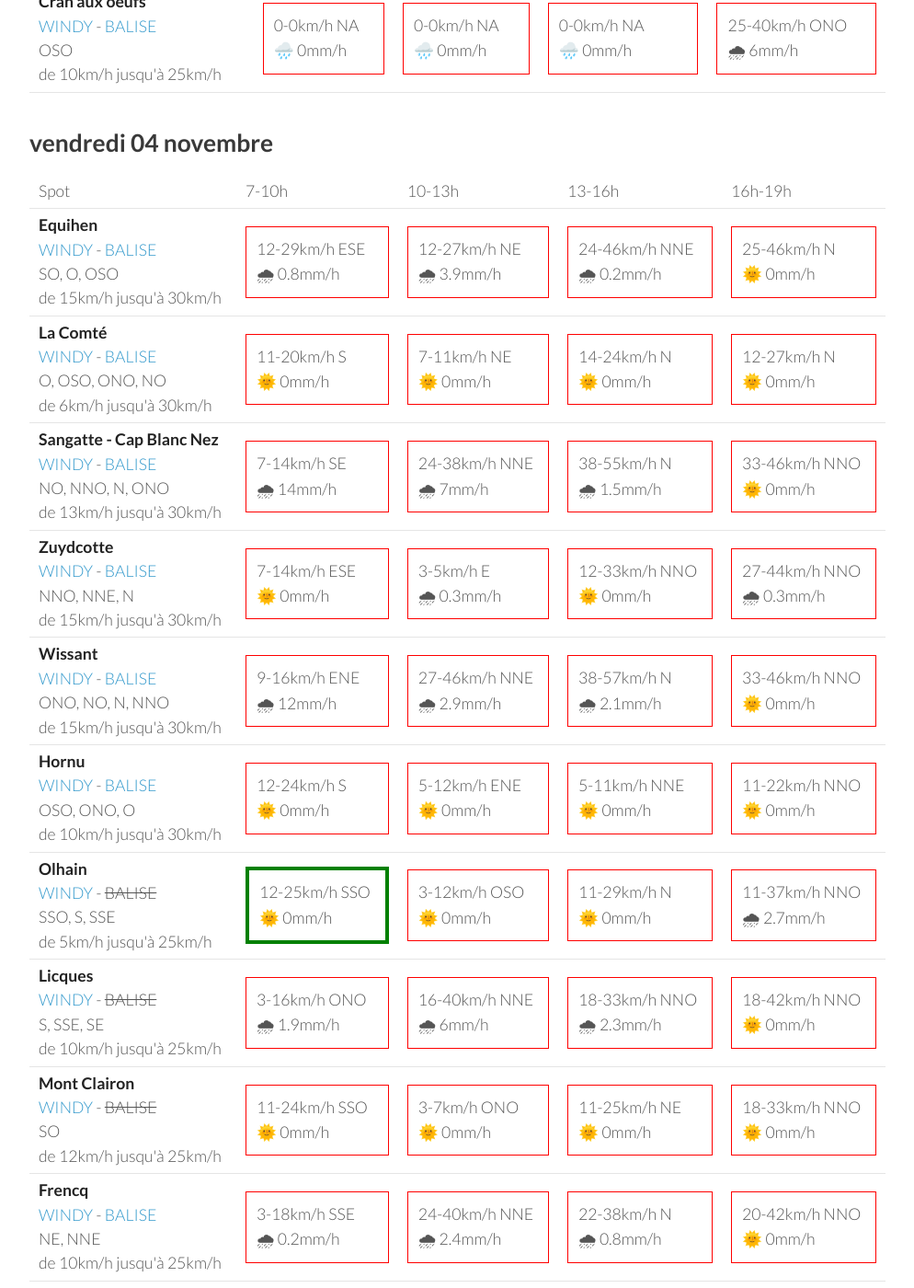
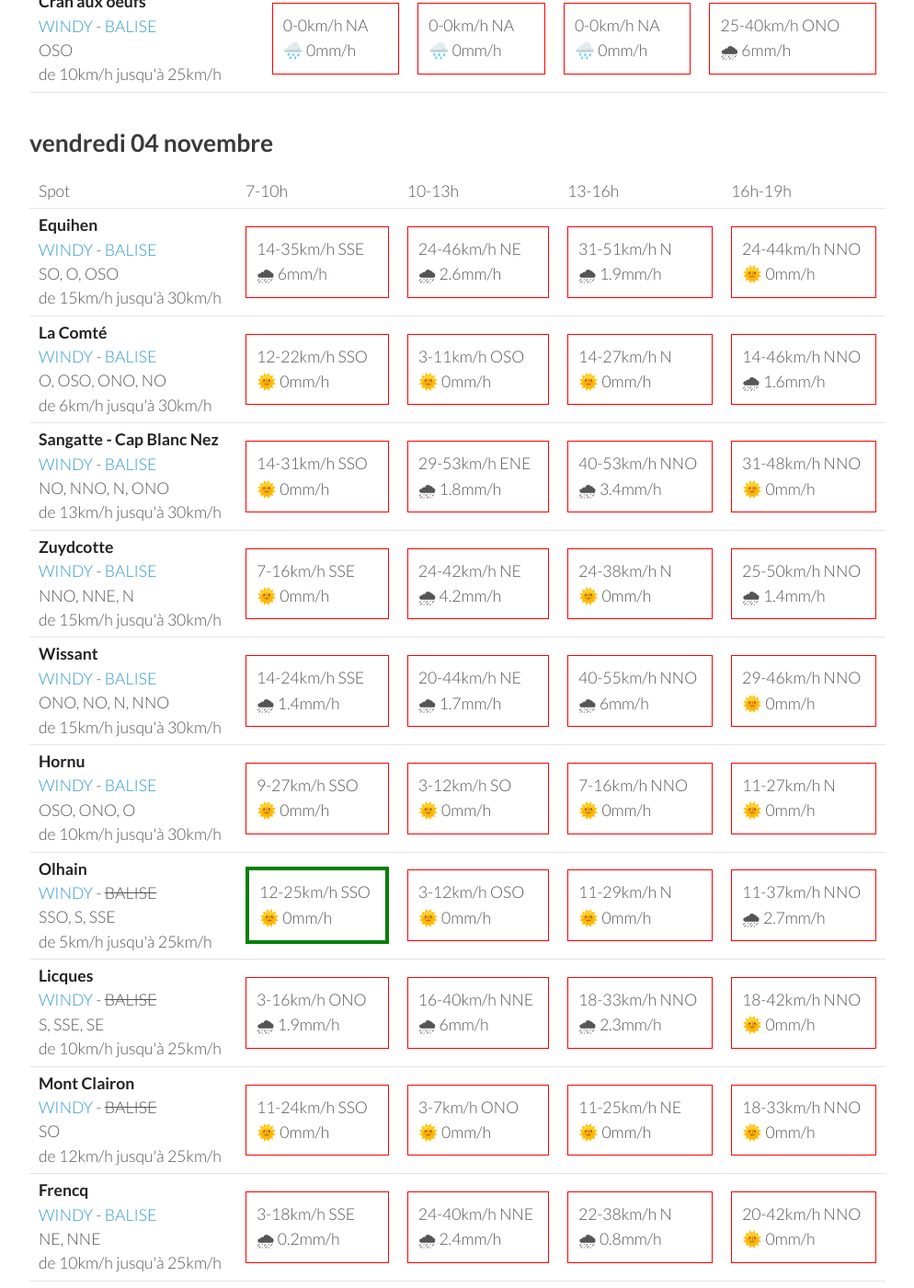
Before and after one commit to parapente-dans-le-nord/parapente-dans-le-nord.github.io, a Jekyll site: the page built from all.markdown, in a window 1280 px wide and 1400 px high, scrolled down 1665 px. Shown: the whole window at 92% size, without its empty margins (26-1020 px from the left). Built offline with Jekyll 4.4.1, drawn with Linux system fonts in a browser that asks for light colours; some of the changed text lies outside the part shown.

Commit message:
update index.markdown

```diff
--- a/all.markdown
+++ b/all.markdown
@@ -25,54 +25,54 @@ page mise à jour le jeudi 03 novembre 17:03
         <td><strong>Equihen</strong>  <br><a href="https://windy.com/50.679/1.572?50.279,1.571,8,m:e3CagdM">WINDY</a> - <span class=""><a href="https://balisemeteo.com/balise_histo.php?idBalise=159">BALISE</a> </span><br> <span class="vent-favorable">SO, O, OSO</span><br><span class="force-vent">de 15km/h jusqu'à 30km/h</span> </td>
 
             <td><div class="not-flyable"><p>0-0km/h NA</p><p>🌧️ 0mm/h</p></div></td>
-            <td><div class="not-flyable"><p>33-61km/h S</p><p>🌞 0mm/h</p></div></td>
-            <td><div class="not-flyable"><p>40-64km/h SSO</p><p>🌞 0.8mm/h</p></div></td>
-            <td><div class="not-flyable"><p>20-29km/h NO</p><p>🌞 12mm/h</p></div></td>
+            <td><div class="not-flyable"><p>0-0km/h NA</p><p>🌧️ 0mm/h</p></div></td>
+            <td><div class="not-flyable"><p>0-0km/h NA</p><p>🌧️ 0mm/h</p></div></td>
+            <td><div class="not-flyable"><p>24-53km/h ONO</p><p>🌧 7mm/h</p></div></td>
 
     </tr>
 <tr>
         <td><strong>La Comté</strong>  <br><a href="https://windy.com/50.426/2.500?50.025,2.499,8">WINDY</a> - <span class=""><a href="https://balisemeteo.com/balise.php?idBalise=">BALISE</a> </span><br> <span class="vent-favorable">O, OSO, ONO, NO</span><br><span class="force-vent">de 6km/h jusqu'à 30km/h</span> </td>
 
             <td><div class="not-flyable"><p>0-0km/h NA</p><p>🌧️ 0mm/h</p></div></td>
-            <td><div class="not-flyable"><p>31-51km/h S</p><p>🌞 0mm/h</p></div></td>
-            <td><div class="not-flyable"><p>31-53km/h S</p><p>🌞 0mm/h</p></div></td>
-            <td><div class="not-flyable"><p>16-44km/h SO</p><p>🌞 3.9mm/h</p></div></td>
+            <td><div class="not-flyable"><p>0-0km/h NA</p><p>🌧️ 0mm/h</p></div></td>
+            <td><div class="not-flyable"><p>0-0km/h NA</p><p>🌧️ 0mm/h</p></div></td>
+            <td><div class="not-flyable"><p>24-40km/h SO</p><p>🌧 0.7mm/h</p></div></td>
 
     </tr>
 <tr>
         <td><strong>Sangatte - Cap Blanc Nez</strong>  <br><a href="https://windy.com/50.945/1.742?50.548,1.741,8,m:e33agd3">WINDY</a> - <span class=""><a href="https://balisemeteo.com/balise_histo.php?idBalise=159">BALISE</a> </span><br> <span class="vent-favorable">NO, NNO, N, ONO</span><br><span class="force-vent">de 13km/h jusqu'à 30km/h</span> </td>
 
             <td><div class="not-flyable"><p>0-0km/h NA</p><p>🌧️ 0mm/h</p></div></td>
-            <td><div class="not-flyable"><p>33-53km/h S</p><p>🌞 0mm/h</p></div></td>
-            <td><div class="not-flyable"><p>33-55km/h SSO</p><p>🌞 0.7mm/h</p></div></td>
-            <td><div class="not-flyable"><p>18-35km/h NO</p><p>🌞 3.7mm/h</p></div></td>
+            <td><div class="not-flyable"><p>0-0km/h NA</p><p>🌧️ 0mm/h</p></div></td>
+            <td><div class="not-flyable"><p>0-0km/h NA</p><p>🌧️ 0mm/h</p></div></td>
+            <td><div class="not-flyable"><p>25-38km/h ONO</p><p>🌧 4.9mm/h</p></div></td>
 
     </tr>
 <tr>
         <td><strong>Zuydcotte</strong>  <br><a href="https://windy.com/51.064/2.491?50.669,2.488,8,m:e4hagfk">WINDY</a> - <span class=""><a href="https://www.allosurf.net/meteo/live/dunkerque-station-meteo-lfak-8329.html">BALISE</a> </span><br> <span class="vent-favorable">NNO, NNE, N</span><br><span class="force-vent">de 15km/h jusqu'à 30km/h</span> </td>
 
             <td><div class="not-flyable"><p>0-0km/h NA</p><p>🌧️ 0mm/h</p></div></td>
-            <td><div class="not-flyable"><p>33-57km/h S</p><p>🌞 0mm/h</p></div></td>
-            <td><div class="not-flyable"><p>27-53km/h S</p><p>🌞 0mm/h</p></div></td>
-            <td><div class="not-flyable"><p>14-38km/h SO</p><p>🌞 4.8mm/h</p></div></td>
+            <td><div class="not-flyable"><p>0-0km/h NA</p><p>🌧️ 0mm/h</p></div></td>
+            <td><div class="not-flyable"><p>0-0km/h NA</p><p>🌧️ 0mm/h</p></div></td>
+            <td><div class="not-flyable"><p>20-48km/h SO</p><p>🌧 0.5mm/h</p></div></td>
 
     </tr>
 <tr>
         <td><strong>Wissant</strong>  <br><a href="https://windy.com/50.885/1.653?50.488,1.653,8,m:e3XagdU">WINDY</a> - <span class=""><a href="https://balisemeteo.com/balise_histo.php?idBalise=159">BALISE</a> </span><br> <span class="vent-favorable">ONO, NO, N, NNO</span><br><span class="force-vent">de 15km/h jusqu'à 30km/h</span> </td>
 
             <td><div class="not-flyable"><p>0-0km/h NA</p><p>🌧️ 0mm/h</p></div></td>
-            <td><div class="not-flyable"><p>37-59km/h S</p><p>🌞 0mm/h</p></div></td>
-            <td><div class="not-flyable"><p>35-59km/h SSO</p><p>🌞 1mm/h</p></div></td>
-            <td><div class="not-flyable"><p>16-35km/h NO</p><p>🌞 6mm/h</p></div></td>
+            <td><div class="not-flyable"><p>0-0km/h NA</p><p>🌧️ 0mm/h</p></div></td>
+            <td><div class="not-flyable"><p>0-0km/h NA</p><p>🌧️ 0mm/h</p></div></td>
+            <td><div class="not-flyable"><p>25-37km/h ONO</p><p>🌧 6mm/h</p></div></td>
 
     </tr>
 <tr>
         <td><strong>Hornu</strong>  <br><a href="https://windy.com/50.424/3.819?50.024,3.818,8,m:e3daghw">WINDY</a> - <span class=""><a href="https://balisemeteo.com/balise_histo.php?idBalise=5040">BALISE</a> </span><br> <span class="vent-favorable">OSO, ONO, O</span><br><span class="force-vent">de 10km/h jusqu'à 30km/h</span> </td>
 
             <td><div class="not-flyable"><p>0-0km/h NA</p><p>🌧️ 0mm/h</p></div></td>
-            <td><div class="not-flyable"><p>25-50km/h S</p><p>🌞 0mm/h</p></div></td>
-            <td><div class="not-flyable"><p>27-53km/h S</p><p>🌞 0mm/h</p></div></td>
-            <td><div class="not-flyable"><p>22-48km/h S</p><p>🌞 2.5mm/h</p></div></td>
+            <td><div class="not-flyable"><p>0-0km/h NA</p><p>🌧️ 0mm/h</p></div></td>
+            <td><div class="not-flyable"><p>0-0km/h NA</p><p>🌧️ 0mm/h</p></div></td>
+            <td><div class="not-flyable"><p>22-46km/h S</p><p>🌞 0mm/h</p></div></td>
 
     </tr>
 <tr>
@@ -148,60 +148,60 @@ page mise à jour le jeudi 03 novembre 17:03
 <tr>
         <td><strong>Equihen</strong>  <br><a href="https://windy.com/50.679/1.572?50.279,1.571,8,m:e3CagdM">WINDY</a> - <span class=""><a href="https://balisemeteo.com/balise_histo.php?idBalise=159">BALISE</a> </span><br> <span class="vent-favorable">SO, O, OSO</span><br><span class="force-vent">de 15km/h jusqu'à 30km/h</span> </td>
 
-            <td><div class="not-flyable"><p>12-29km/h ESE</p><p>🌧 0.8mm/h</p></div></td>
-            <td><div class="not-flyable"><p>12-27km/h NE</p><p>🌧 3.9mm/h</p></div></td>
-            <td><div class="not-flyable"><p>24-46km/h NNE</p><p>🌧 0.2mm/h</p></div></td>
-            <td><div class="not-flyable"><p>25-46km/h N</p><p>🌞 0mm/h</p></div></td>
+            <td><div class="not-flyable"><p>14-35km/h SSE</p><p>🌧 6mm/h</p></div></td>
+            <td><div class="not-flyable"><p>24-46km/h NE</p><p>🌧 2.6mm/h</p></div></td>
+            <td><div class="not-flyable"><p>31-51km/h N</p><p>🌧 1.9mm/h</p></div></td>
+            <td><div class="not-flyable"><p>24-44km/h NNO</p><p>🌞 0mm/h</p></div></td>
 
 
     </tr>
 <tr>
         <td><strong>La Comté</strong>  <br><a href="https://windy.com/50.426/2.500?50.025,2.499,8">WINDY</a> - <span class=""><a href="https://balisemeteo.com/balise.php?idBalise=">BALISE</a> </span><br> <span class="vent-favorable">O, OSO, ONO, NO</span><br><span class="force-vent">de 6km/h jusqu'à 30km/h</span> </td>
 
-            <td><div class="not-flyable"><p>11-20km/h S</p><p>🌞 0mm/h</p></div></td>
-            <td><div class="not-flyable"><p>7-11km/h NE</p><p>🌞 0mm/h</p></div></td>
-            <td><div class="not-flyable"><p>14-24km/h N</p><p>🌞 0mm/h</p></div></td>
-            <td><div class="not-flyable"><p>12-27km/h N</p><p>🌞 0mm/h</p></div></td>
+            <td><div class="not-flyable"><p>12-22km/h SSO</p><p>🌞 0mm/h</p></div></td>
+            <td><div class="not-flyable"><p>3-11km/h OSO</p><p>🌞 0mm/h</p></div></td>
+            <td><div class="not-flyable"><p>14-27km/h N</p><p>🌞 0mm/h</p></div></td>
+            <td><div class="not-flyable"><p>14-46km/h NNO</p><p>🌧 1.6mm/h</p></div></td>
 
 
     </tr>
 <tr>
         <td><strong>Sangatte - Cap Blanc Nez</strong>  <br><a href="https://windy.com/50.945/1.742?50.548,1.741,8,m:e33agd3">WINDY</a> - <span class=""><a href="https://balisemeteo.com/balise_histo.php?idBalise=159">BALISE</a> </span><br> <span class="vent-favorable">NO, NNO, N, ONO</span><br><span class="force-vent">de 13km/h jusqu'à 30km/h</span> </td>
 
-            <td><div class="not-flyable"><p>7-14km/h SE</p><p>🌧 14mm/h</p></div></td>
-            <td><div class="not-flyable"><p>24-38km/h NNE</p><p>🌧 7mm/h</p></div></td>
-            <td><div class="not-flyable"><p>38-55km/h N</p><p>🌧 1.5mm/h</p></div></td>
-            <td><div class="not-flyable"><p>33-46km/h NNO</p><p>🌞 0mm/h</p></div></td>
+            <td><div class="not-flyable"><p>14-31km/h SSO</p><p>🌞 0mm/h</p></div></td>
+            <td><div class="not-flyable"><p>29-53km/h ENE</p><p>🌧 1.8mm/h</p></div></td>
+            <td><div class="not-flyable"><p>40-53km/h NNO</p><p>🌧 3.4mm/h</p></div></td>
+            <td><div class="not-flyable"><p>31-48km/h NNO</p><p>🌞 0mm/h</p></div></td>
 
 
     </tr>
 <tr>
         <td><strong>Zuydcotte</strong>  <br><a href="https://windy.com/51.064/2.491?50.669,2.488,8,m:e4hagfk">WINDY</a> - <span class=""><a href="https://www.allosurf.net/meteo/live/dunkerque-station-meteo-lfak-8329.html">BALISE</a> </span><br> <span class="vent-favorable">NNO, NNE, N</span><br><span class="force-vent">de 15km/h jusqu'à 30km/h</span> </td>
 
-            <td><div class="not-flyable"><p>7-14km/h ESE</p><p>🌞 0mm/h</p></div></td>
-            <td><div class="not-flyable"><p>3-5km/h E</p><p>🌧 0.3mm/h</p></div></td>
-            <td><div class="not-flyable"><p>12-33km/h NNO</p><p>🌞 0mm/h</p></div></td>
-            <td><div class="not-flyable"><p>27-44km/h NNO</p><p>🌧 0.3mm/h</p></div></td>
+            <td><div class="not-flyable"><p>7-16km/h SSE</p><p>🌞 0mm/h</p></div></td>
+            <td><div class="not-flyable"><p>24-42km/h NE</p><p>🌧 4.2mm/h</p></div></td>
+            <td><div class="not-flyable"><p>24-38km/h N</p><p>🌞 0mm/h</p></div></td>
+            <td><div class="not-flyable"><p>25-50km/h NNO</p><p>🌧 1.4mm/h</p></div></td>
 
 
     </tr>
 <tr>
         <td><strong>Wissant</strong>  <br><a href="https://windy.com/50.885/1.653?50.488,1.653,8,m:e3XagdU">WINDY</a> - <span class=""><a href="https://balisemeteo.com/balise_histo.php?idBalise=159">BALISE</a> </span><br> <span class="vent-favorable">ONO, NO, N, NNO</span><br><span class="force-vent">de 15km/h jusqu'à 30km/h</span> </td>
 
-            <td><div class="not-flyable"><p>9-16km/h ENE</p><p>🌧 12mm/h</p></div></td>
-            <td><div class="not-flyable"><p>27-46km/h NNE</p><p>🌧 2.9mm/h</p></div></td>
-            <td><div class="not-flyable"><p>38-57km/h N</p><p>🌧 2.1mm/h</p></div></td>
-            <td><div class="not-flyable"><p>33-46km/h NNO</p><p>🌞 0mm/h</p></div></td>
+            <td><div class="not-flyable"><p>14-24km/h SSE</p><p>🌧 1.4mm/h</p></div></td>
+            <td><div class="not-flyable"><p>20-44km/h NE</p><p>🌧 1.7mm/h</p></div></td>
+            <td><div class="not-flyable"><p>40-55km/h NNO</p><p>🌧 6mm/h</p></div></td>
+            <td><div class="not-flyable"><p>29-46km/h NNO</p><p>🌞 0mm/h</p></div></td>
 
 
     </tr>
 <tr>
         <td><strong>Hornu</strong>  <br><a href="https://windy.com/50.424/3.819?50.024,3.818,8,m:e3daghw">WINDY</a> - <span class=""><a href="https://balisemeteo.com/balise_histo.php?idBalise=5040">BALISE</a> </span><br> <span class="vent-favorable">OSO, ONO, O</span><br><span class="force-vent">de 10km/h jusqu'à 30km/h</span> </td>
 
-            <td><div class="not-flyable"><p>12-24km/h S</p><p>🌞 0mm/h</p></div></td>
-            <td><div class="not-flyable"><p>5-12km/h ENE</p><p>🌞 0mm/h</p></div></td>
-            <td><div class="not-flyable"><p>5-11km/h NNE</p><p>🌞 0mm/h</p></div></td>
-            <td><div class="not-flyable"><p>11-22km/h NNO</p><p>🌞 0mm/h</p></div></td>
+            <td><div class="not-flyable"><p>9-27km/h SSO</p><p>🌞 0mm/h</p></div></td>
+            <td><div class="not-flyable"><p>3-12km/h SO</p><p>🌞 0mm/h</p></div></td>
+            <td><div class="not-flyable"><p>7-16km/h NNO</p><p>🌞 0mm/h</p></div></td>
+            <td><div class="not-flyable"><p>11-27km/h N</p><p>🌞 0mm/h</p></div></td>
 
 
     </tr>
@@ -284,17 +284,17 @@ page mise à jour le jeudi 03 novembre 17:03
 <tr>
         <td><strong>Equihen</strong>  <br><a href="https://windy.com/50.679/1.572?50.279,1.571,8,m:e3CagdM">WINDY</a> - <span class=""><a href="https://balisemeteo.com/balise_histo.php?idBalise=159">BALISE</a> </span><br> <span class="vent-favorable">SO, O, OSO</span><br><span class="force-vent">de 15km/h jusqu'à 30km/h</span> </td>
 
-            <td><div class="not-flyable"><p>12-24km/h SE</p><p>🌞 0mm/h</p></div></td>
-            <td><div class="not-flyable"><p>14-27km/h SO</p><p>🌞 0mm/h</p></div></td>
-            <td><div class="not-flyable"><p>31-51km/h SO</p><p>🌧 0.7mm/h</p></div></td>
-            <td><div class="not-flyable"><p>31-51km/h SSO</p><p>🌧 1.4mm/h</p></div></td>
+            <td><div class="not-flyable"><p>11-16km/h S</p><p>🌞 0mm/h</p></div></td>
+            <td><div class="not-flyable"><p>9-16km/h SO</p><p>🌞 0mm/h</p></div></td>
+            <td><div class="not-flyable"><p>27-48km/h SO</p><p>🌧 0.3mm/h</p></div></td>
+            <td><div class="not-flyable"><p>29-51km/h SSO</p><p>🌧 3.3mm/h</p></div></td>
 
 
     </tr>
 <tr>
         <td><strong>La Comté</strong>  <br><a href="https://windy.com/50.426/2.500?50.025,2.499,8">WINDY</a> - <span class=""><a href="https://balisemeteo.com/balise.php?idBalise=">BALISE</a> </span><br> <span class="vent-favorable">O, OSO, ONO, NO</span><br><span class="force-vent">de 6km/h jusqu'à 30km/h</span> </td>
 
-            <td><div class="not-flyable"><p>11-20km/h SSO</p><p>🌞 0mm/h</p></div></td>
+            <td><div class="not-flyable"><p>9-16km/h SSO</p><p>🌞 0mm/h</p></div></td>
             <td><div class="not-flyable"><p>12-24km/h SSO</p><p>🌞 0mm/h</p></div></td>
             <td><div class="not-flyable"><p>18-33km/h SSO</p><p>🌞 0mm/h</p></div></td>
             <td><div class="not-flyable"><p>18-33km/h SSO</p><p>🌧 0.9mm/h</p></div></td>
@@ -304,7 +304,7 @@ page mise à jour le jeudi 03 novembre 17:03
 <tr>
         <td><strong>Sangatte - Cap Blanc Nez</strong>  <br><a href="https://windy.com/50.945/1.742?50.548,1.741,8,m:e33agd3">WINDY</a> - <span class=""><a href="https://balisemeteo.com/balise_histo.php?idBalise=159">BALISE</a> </span><br> <span class="vent-favorable">NO, NNO, N, ONO</span><br><span class="force-vent">de 13km/h jusqu'à 30km/h</span> </td>
 
-            <td><div class="not-flyable"><p>14-24km/h OSO</p><p>🌞 0mm/h</p></div></td>
+            <td><div class="not-flyable"><p>16-22km/h SSO</p><p>🌞 0mm/h</p></div></td>
             <td><div class="not-flyable"><p>14-24km/h SO</p><p>🌞 0mm/h</p></div></td>
             <td><div class="not-flyable"><p>29-42km/h SO</p><p>🌧 0.2mm/h</p></div></td>
             <td><div class="not-flyable"><p>33-50km/h SSO</p><p>🌧 3.1mm/h</p></div></td>
@@ -314,7 +314,7 @@ page mise à jour le jeudi 03 novembre 17:03
 <tr>
         <td><strong>Zuydcotte</strong>  <br><a href="https://windy.com/51.064/2.491?50.669,2.488,8,m:e4hagfk">WINDY</a> - <span class=""><a href="https://www.allosurf.net/meteo/live/dunkerque-station-meteo-lfak-8329.html">BALISE</a> </span><br> <span class="vent-favorable">NNO, NNE, N</span><br><span class="force-vent">de 15km/h jusqu'à 30km/h</span> </td>
 
-            <td><div class="not-flyable"><p>12-22km/h SSO</p><p>🌞 0mm/h</p></div></td>
+            <td><div class="not-flyable"><p>11-16km/h SSO</p><p>🌞 0mm/h</p></div></td>
             <td><div class="not-flyable"><p>14-24km/h S</p><p>🌞 0mm/h</p></div></td>
             <td><div class="not-flyable"><p>22-37km/h SSO</p><p>🌞 0mm/h</p></div></td>
             <td><div class="not-flyable"><p>25-38km/h SSO</p><p>🌧 0.8mm/h</p></div></td>
@@ -324,7 +324,7 @@ page mise à jour le jeudi 03 novembre 17:03
 <tr>
         <td><strong>Wissant</strong>  <br><a href="https://windy.com/50.885/1.653?50.488,1.653,8,m:e3XagdU">WINDY</a> - <span class=""><a href="https://balisemeteo.com/balise_histo.php?idBalise=159">BALISE</a> </span><br> <span class="vent-favorable">ONO, NO, N, NNO</span><br><span class="force-vent">de 15km/h jusqu'à 30km/h</span> </td>
 
-            <td><div class="not-flyable"><p>16-24km/h OSO</p><p>🌞 0mm/h</p></div></td>
+            <td><div class="not-flyable"><p>9-16km/h SSO</p><p>🌞 0mm/h</p></div></td>
             <td><div class="not-flyable"><p>14-25km/h SO</p><p>🌞 0mm/h</p></div></td>
             <td><div class="not-flyable"><p>31-46km/h SO</p><p>🌧 0.3mm/h</p></div></td>
             <td><div class="not-flyable"><p>37-53km/h SSO</p><p>🌧 3.3mm/h</p></div></td>
@@ -334,10 +334,10 @@ page mise à jour le jeudi 03 novembre 17:03
 <tr>
         <td><strong>Hornu</strong>  <br><a href="https://windy.com/50.424/3.819?50.024,3.818,8,m:e3daghw">WINDY</a> - <span class=""><a href="https://balisemeteo.com/balise_histo.php?idBalise=5040">BALISE</a> </span><br> <span class="vent-favorable">OSO, ONO, O</span><br><span class="force-vent">de 10km/h jusqu'à 30km/h</span> </td>
 
-            <td><div class="not-flyable"><p>7-14km/h SO</p><p>🌞 0mm/h</p></div></td>
-            <td><div class="not-flyable"><p>12-25km/h SSO</p><p>🌞 0mm/h</p></div></td>
-            <td><div class="not-flyable"><p>18-35km/h SSO</p><p>🌞 0mm/h</p></div></td>
-            <td><div class="not-flyable"><p>18-35km/h SSO</p><p>🌞 0mm/h</p></div></td>
+            <td><div class="not-flyable"><p>9-14km/h SSO</p><p>🌞 0mm/h</p></div></td>
+            <td><div class="not-flyable"><p>14-25km/h SSO</p><p>🌞 0mm/h</p></div></td>
+            <td><div class="not-flyable"><p>16-31km/h SSO</p><p>🌞 0mm/h</p></div></td>
+            <td><div class="not-flyable"><p>16-33km/h SSO</p><p>🌞 0mm/h</p></div></td>
 
 
     </tr>
@@ -420,10 +420,10 @@ page mise à jour le jeudi 03 novembre 17:03
 <tr>
         <td><strong>Equihen</strong>  <br><a href="https://windy.com/50.679/1.572?50.279,1.571,8,m:e3CagdM">WINDY</a> - <span class=""><a href="https://balisemeteo.com/balise_histo.php?idBalise=159">BALISE</a> </span><br> <span class="vent-favorable">SO, O, OSO</span><br><span class="force-vent">de 15km/h jusqu'à 30km/h</span> </td>
 
-            <td><div class="not-flyable"><p>29-50km/h S</p><p>🌧 0.3mm/h</p></div></td>
-            <td><div class="not-flyable"><p>29-50km/h S</p><p>🌧 7mm/h</p></div></td>
-            <td><div class="not-flyable"><p>29-55km/h S</p><p>🌧 10mm/h</p></div></td>
-            <td><div class="not-flyable"><p>33-57km/h SO</p><p>🌧 3.8mm/h</p></div></td>
+            <td><div class="not-flyable"><p>29-53km/h S</p><p>🌧 4.5mm/h</p></div></td>
+            <td><div class="not-flyable"><p>31-59km/h S</p><p>🌧 8mm/h</p></div></td>
+            <td><div class="not-flyable"><p>31-53km/h SSO</p><p>🌧 7mm/h</p></div></td>
+            <td><div class="not-flyable"><p>31-64km/h SO</p><p>🌧 6mm/h</p></div></td>
 
 
     </tr>
@@ -460,10 +460,10 @@ page mise à jour le jeudi 03 novembre 17:03
 <tr>
         <td><strong>Hornu</strong>  <br><a href="https://windy.com/50.424/3.819?50.024,3.818,8,m:e3daghw">WINDY</a> - <span class=""><a href="https://balisemeteo.com/balise_histo.php?idBalise=5040">BALISE</a> </span><br> <span class="vent-favorable">OSO, ONO, O</span><br><span class="force-vent">de 10km/h jusqu'à 30km/h</span> </td>
 
-            <td><div class="not-flyable"><p>24-46km/h S</p><p>🌞 0mm/h</p></div></td>
-            <td><div class="not-flyable"><p>29-53km/h SSO</p><p>🌞 0mm/h</p></div></td>
-            <td><div class="not-flyable"><p>25-55km/h S</p><p>🌧 2.3mm/h</p></div></td>
-            <td><div class="not-flyable"><p>27-50km/h SSO</p><p>🌧 0.8mm/h</p></div></td>
+            <td><div class="not-flyable"><p>27-48km/h S</p><p>🌞 0mm/h</p></div></td>
+            <td><div class="not-flyable"><p>27-51km/h S</p><p>🌞 0mm/h</p></div></td>
+            <td><div class="not-flyable"><p>29-53km/h S</p><p>🌧 5mm/h</p></div></td>
+            <td><div class="not-flyable"><p>27-53km/h SSO</p><p>🌧 2.2mm/h</p></div></td>
 
 
     </tr>
@@ -578,7 +578,7 @@ page mise à jour le jeudi 03 novembre 17:03
 
             <td><div class="not-flyable"><p>44-62km/h SO</p><p>🌧 5mm/h</p></div></td>
             <td><div class="not-flyable"><p>42-66km/h SO</p><p>🌧 4.6mm/h</p></div></td>
-            <td><div class="not-flyable"><p>42-66km/h SSO</p><p>🌧 1.4mm/h</p></div></td>
+            <td><div class="not-flyable"><p>42-64km/h SSO</p><p>🌧 1.4mm/h</p></div></td>
             <td><div class="not-flyable"><p>40-64km/h SSO</p><p>🌧 0.9mm/h</p></div></td>
 
 
@@ -713,7 +713,7 @@ page mise à jour le jeudi 03 novembre 17:03
         <td><strong>Wissant</strong>  <br><a href="https://windy.com/50.885/1.653?50.488,1.653,8,m:e3XagdU">WINDY</a> - <span class=""><a href="https://balisemeteo.com/balise_histo.php?idBalise=159">BALISE</a> </span><br> <span class="vent-favorable">ONO, NO, N, NNO</span><br><span class="force-vent">de 15km/h jusqu'à 30km/h</span> </td>
 
             <td><div class="not-flyable"><p>44-70km/h SSO</p><p>🌧 0.2mm/h</p></div></td>
-            <td><div class="not-flyable"><p>44-70km/h SO</p><p>🌧 0.8mm/h</p></div></td>
+            <td><div class="not-flyable"><p>46-70km/h SO</p><p>🌧 0.8mm/h</p></div></td>
             <td><div class="not-flyable"><p>46-66km/h SO</p><p>🌧 0.6mm/h</p></div></td>
             <td><div class="not-flyable"><p>46-68km/h SO</p><p>🌧 1.4mm/h</p></div></td>
 
--- a/index.markdown
+++ b/index.markdown
@@ -7,7 +7,7 @@ title:  "Ou ça vole"
 {: .links}
 
 # Prevision Windy, modèle Arome
-page mise à jour le jeudi 03 novembre 17:03
+page mise à jour le jeudi 03 novembre 19:03
 
 
 
```
Also changed, not shown: other parts of all.markdown (+1 -1 lines).
